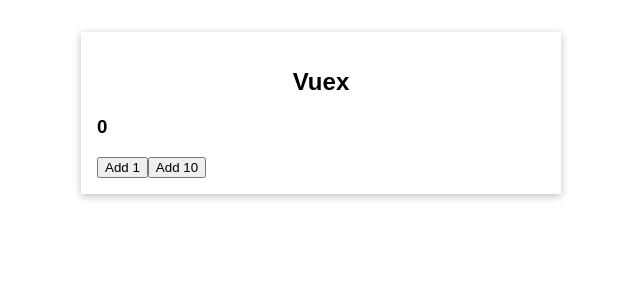
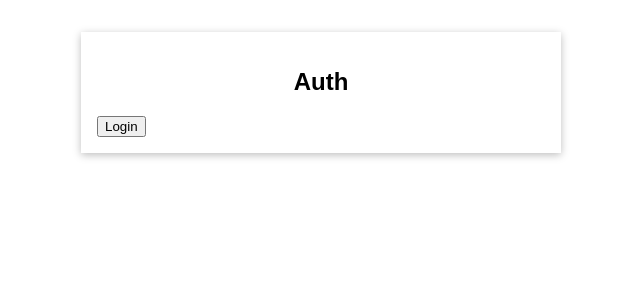
Before and after one commit to jesspsilva/vuex, a Vue app: page / in a window 1280 px wide. Shown: the top 300 px of the page, without its empty margins (319-959 px from the left). Built offline with nearby package versions, Linux system fonts and the light colour scheme.

Commit message:
Add more state to store

```diff
--- a/src/App.vue
+++ b/src/App.vue
@@ -1,20 +1,26 @@
 <template>
-  <base-container title="Vuex">
+  <base-container title="Vuex" v-if="loggedIn">
     <the-counter></the-counter>
     <button @click="increment">Add 1</button>
     <button @click="increase({value: 10})">Add 10</button>
+  </base-container>
+  <base-container title="Auth">
+    <user-auth></user-auth>
   </base-container>
 </template>
 
 <script>
 import BaseContainer from './components/BaseContainer.vue';
 import TheCounter from './components/TheCounter.vue';
+import UserAuth from './components/UserAuth.vue';
 import { mapActions } from 'vuex';
+import { mapGetters } from 'vuex';
 
 export default {
   components: {
     BaseContainer,
-    TheCounter
+    TheCounter,
+    UserAuth
   },
   methods: {
     ...mapActions(['increment', 'increase'])
@@ -22,7 +28,8 @@
   computed: {
     counter() {
       return this.$store.state.counter;
-    }
+    },
+    ...mapGetters(['loggedIn'])
   }
 };
 </script>
--- /dev/null
+++ b/src/components/UserAuth.vue
@@ -0,0 +1,19 @@
+<template>
+  <button @click="logIn" v-if="!loggedIn">Login</button>
+  <button @click="logOut" v-else>Logout</button>
+</template>
+
+<script>
+import { mapActions } from 'vuex';
+import { mapGetters } from 'vuex';
+
+export default {
+  methods: {
+    ...mapActions(['logIn', 'logOut'])
+  },
+  computed: {
+    ...mapGetters(['loggedIn'])
+  }
+}
+
+</script>
--- a/src/main.js
+++ b/src/main.js
@@ -6,7 +6,8 @@
 const store = createStore({
   state() {
     return {
-      counter: 0
+      counter: 0,
+      isLoggedIn: false
     };
   },
   // Put all the logic in store rather than in components
@@ -17,6 +18,9 @@
     },
     increase(state, playload) {
       state.counter = state.counter + playload.value;
+    },
+    setAuth(state, playload) {
+      state.isLoggedIn = playload.isAuth;
     }
   },
   // Actions allow to have asynchronous code
@@ -28,11 +32,20 @@
     },
     increase(context, playload) {
       context.commit('increase', playload);
+    },
+    logIn(context) {
+      context.commit('setAuth', {isAuth: true});
+    },
+    logOut(context) {
+      context.commit('setAuth', {isAuth: false});
     }
   },
   getters: {
     finalCounter(state) {
       return state.counter * 2;
+    },
+    loggedIn(state) {
+      return state.isLoggedIn;
     }
   }
 });
```
